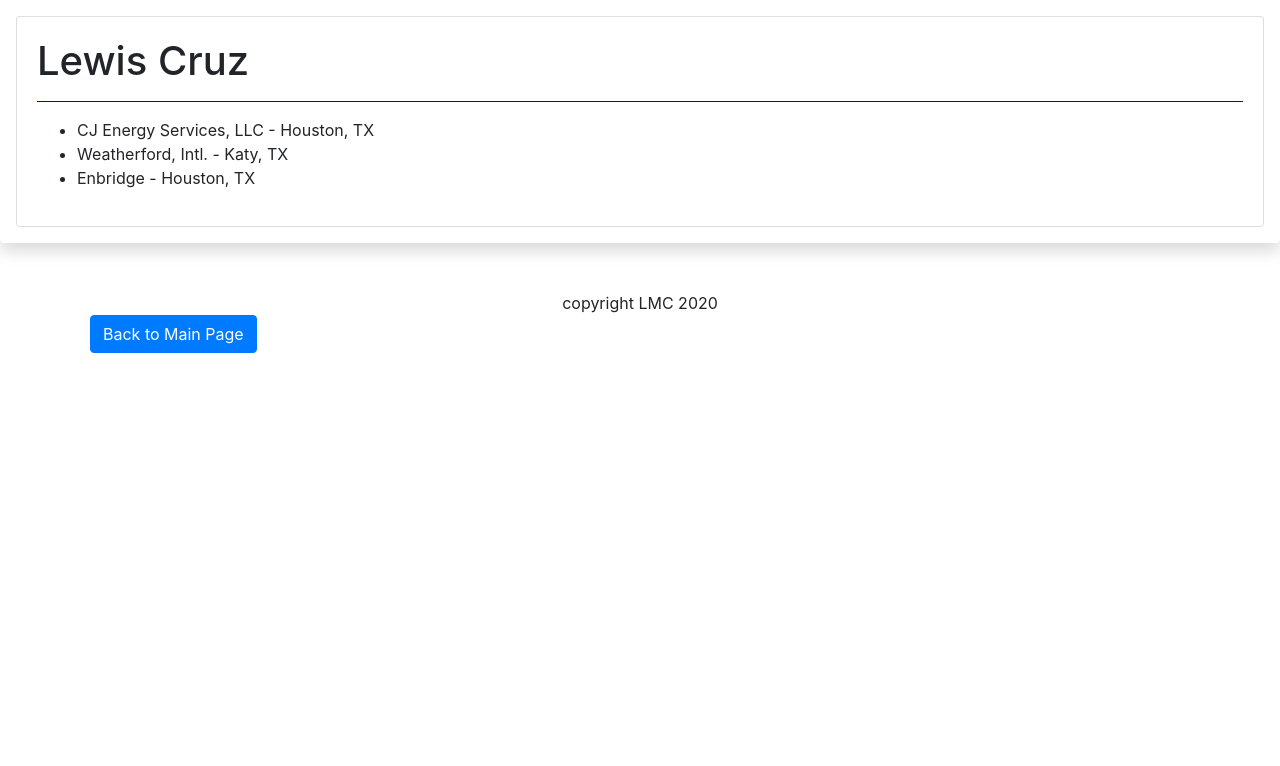
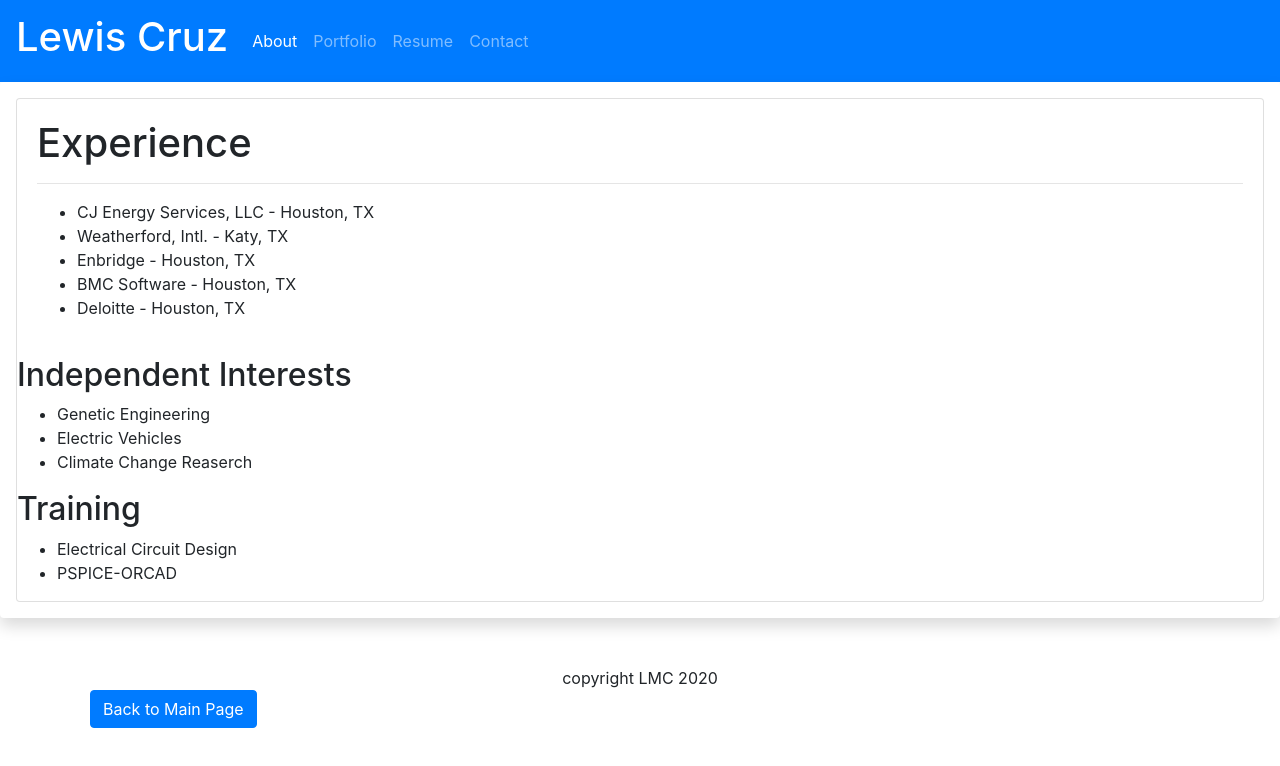
Before and after one commit to lewismcruz/lewiscruzporfolio, a plain HTML site: page lcruzresume.html in a window 1280 px wide. Drawn offline with nearby package versions, Linux system fonts and the light colour scheme.

```diff
--- a/lcruzresume.html
+++ b/lcruzresume.html
@@ -16,19 +16,43 @@
     integrity="sha384-Vkoo8x4CGsO3+Hhxv8T/Q5PaXtkKtu6ug5TOeNV6gBiFeWPGFN9MuhOf23Q9Ifjh"
     crossorigin="anonymous"/>
 
-    <!-- Change hr element color to blue. -->
-    <style>hr {background-color: blue;}</style>
+    <script src="style.css" type="stylesheet"></script>
 
 </head>
 <body>
     <header>
+      <nav class="navbar navbar-expand-lg navbar-dark bg-primary">
+        <a class="navbar-brand" href="index.html"><h1>Lewis Cruz</h1></a>
+        <button class="navbar-toggler" data-toggle="collapse" data-target="#navbarSupportedContent" aria-controls="navbarSupportedContent" aria-expanded="false" aria-label="Toggle navigation">
+          <span class="navbar-toggler-icon"></span>
+        </button>
+
+        <div class="collapse navbar-collapse" id="navbarSupportedContent">
+          <ul class="navbar-nav mr-auto">
+            <li class="nav-item active">
+              <a class="nav-link" href="index.html">About<span class="sr-only">(current)</span></a>
+            </li>
+            <li class="nav-item">
+              <a class="nav-link" href="portfolio.html">Portfolio</a>
+            </li>
+            <li class="nav-item">
+              <a class="nav-link" href="lcruzresume.html">Resume</a>
+            </li>
+            <li class="nav-item">
+              <a class="nav-link" href="contact.html">Contact</a>
+            </li>
+          </ul>
+        </div>
+       </nav>
+
+      </nav>
       <div class="row">
         <div class="col-sm" style="margin: 0 auto;">
           <div class="shadow p-3 mb-5 bg-white rounded">
            <!-- The content in this div gets wrapped in a card -->
            <div class="card">
              <div class="card-body">
-               <h1>Lewis Cruz</h1>
+               <h1>Experience</h1>
                <hr>
                <ul>
                  <li>
@@ -40,13 +64,43 @@
                  <li>
                    Enbridge - Houston, TX
                  </li>
+                 <li>
+                   BMC Software - Houston, TX
+                 </li>
+                 <li>
+                   Deloitte - Houston, TX
+                 </li>
+
                </ul>
 
             </div>
+<h2>Independent Interests</h2>
+            <ul>
+              <li>
+                Genetic Engineering
+              </li>
+              <li>
+                Electric Vehicles
+              </li>
+              <li>
+                Climate Change Reaserch
+              </li>
+            </ul>
+<h2>Training</h2>
+             <ul>
+               <li>
+                 Electrical Circuit Design
+               </li>
+               <li>
+                 PSPICE-ORCAD
+               </li>
+              </ul>
+
           </div>
         </div>
       </div>
     </div>
+
     </header>
 
     <footer class="text-center">copyright LMC 2020</footer>
--- /dev/null
+++ b/style.css
@@ -0,0 +1,23 @@
+
+
+
+hr {
+    background-color: blue;
+}
+
+
+.button {
+    padding: 1em;
+    border: 0;
+    font-size: 0.8rem;
+    color: white;
+    border-radius: 0.5em;
+    background-image: linear-gradient(to bottom, #57b, #148);
+    box-shadow: 0.1em 0.1em 0.5em #124;
+
+}
+
+.button:active {
+    box-shadow: inset 0 0 0.5em #124,
+                inset 0 0.5em 1em rgba(0,0,0,0.4);
+}
```
Also changed, not shown: contact.html (+8 -3 lines), index.html (+8 -11 lines), portfolio.html (+5 -3 lines), script.js (added).
